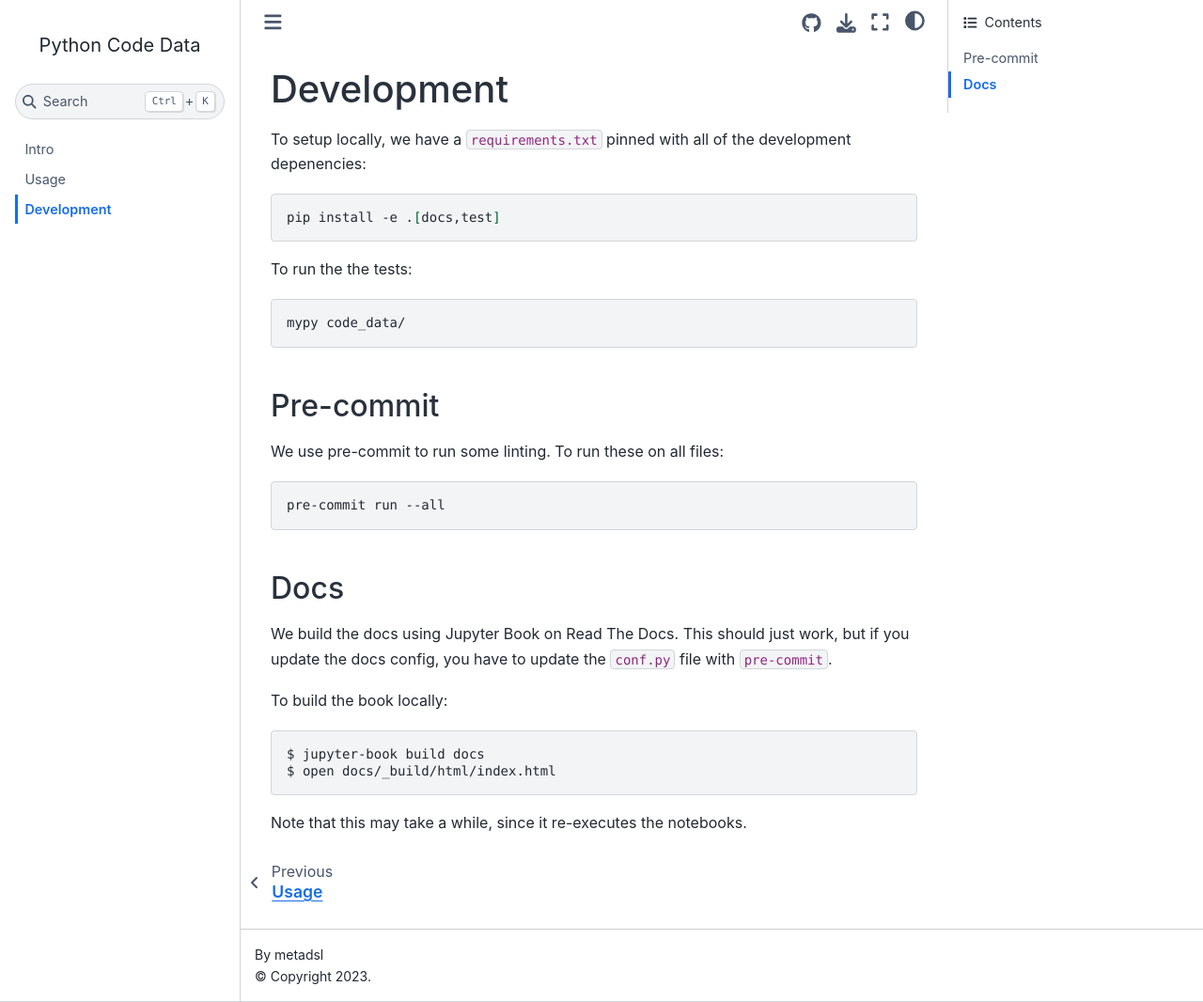
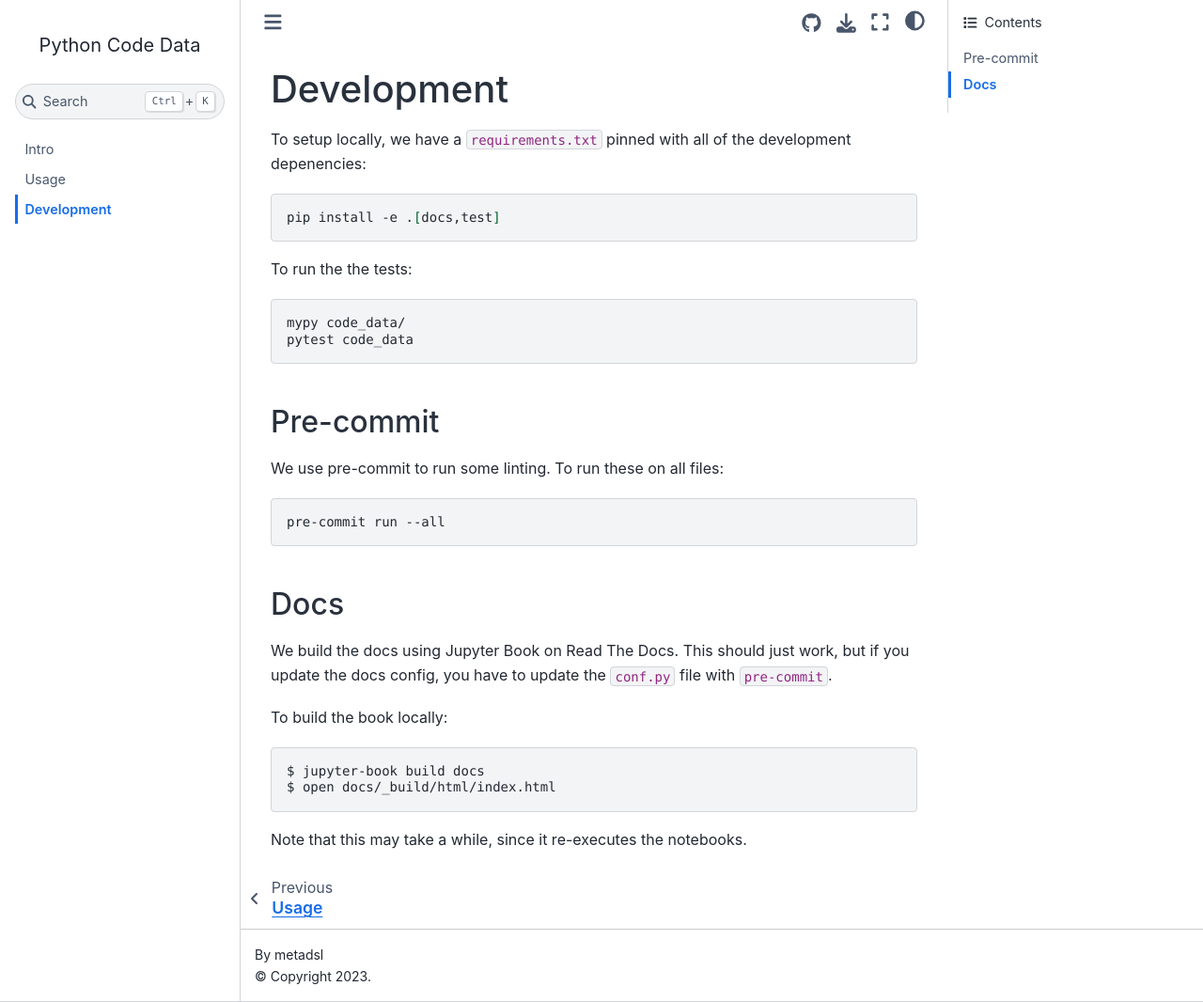
Before and after one commit to metadsl/python-code-data, a Jupyter Book: the page built from docs/development.md, in a window 1280 px wide and 1066 px high. Shown: the whole window at 94% size. Built offline with Jupyter Book 1.0.4 settings and Sphinx 7.4.7 and the Sphinx Book theme 1.1.4, drawn with Linux system fonts in a browser that asks for light colours.

Commit message:
add how to run tests to docs

````diff
--- a/docs/development.md
+++ b/docs/development.md
@@ -11,6 +11,7 @@ To run the the tests:
 
 ```bash
 mypy code_data/
+pytest code_data
 ```
 
 ## Pre-commit
````
